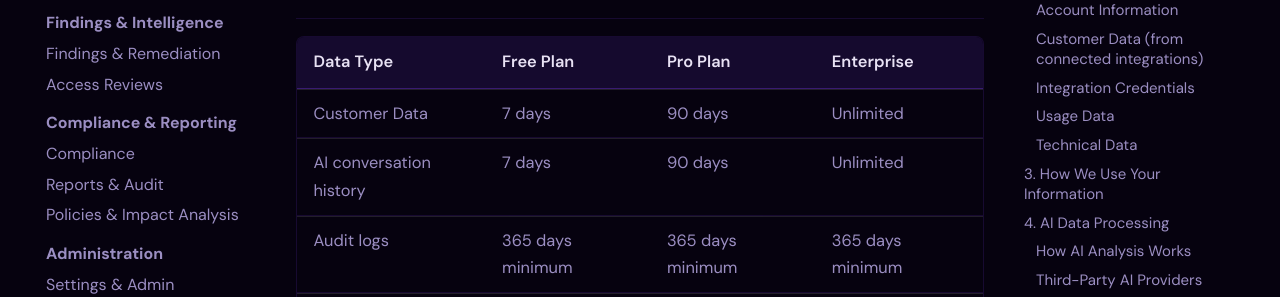
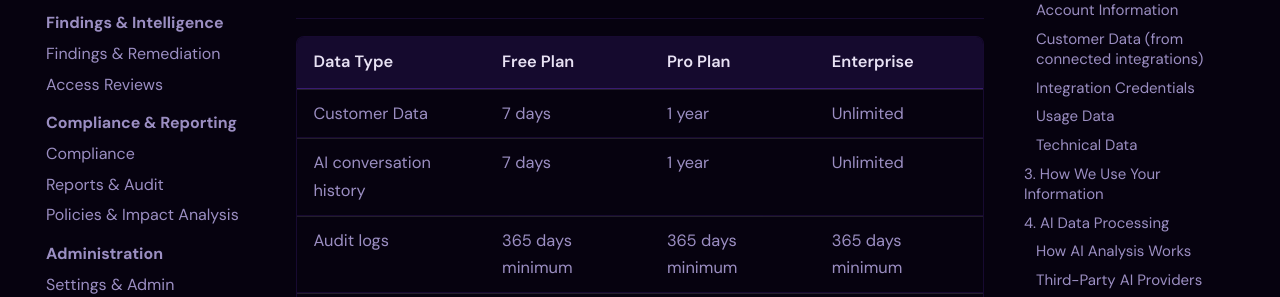
Before and after one commit to tori-mf13/thalian-docs, an MkDocs documentation site: the page built from docs/privacy-policy.md, in a window 1280 px wide and 900 px high, scrolled down 3505 px. Shown: the part 157-454 px from the top of the window. Built offline with MkDocs 1.6.1 and Material for MkDocs 9.7.7, drawn with Linux system fonts in a browser that asks for light colours.

Commit message:
docs: update Pro data retention from 90 days to 1 year
Co-Authored-By: Claude Sonnet 4.6 <noreply@anthropic.com>

```diff
--- a/docs/privacy-policy.md
+++ b/docs/privacy-policy.md
@@ -101,8 +101,8 @@ For a detailed breakdown of what data enters AI prompts, what is excluded, human
 
 | Data Type | Free Plan | Pro Plan | Enterprise |
 |---|---|---|---|
-| Customer Data | 7 days | 90 days | Unlimited |
-| AI conversation history | 7 days | 90 days | Unlimited |
+| Customer Data | 7 days | 1 year | Unlimited |
+| AI conversation history | 7 days | 1 year | Unlimited |
 | Audit logs | 365 days minimum | 365 days minimum | 365 days minimum |
 | Account information | Duration of account | Duration of account | Duration of account |
 
```
Also changed, not shown: docs/ai-transparency.md (+1 -1 lines), docs/settings-and-admin.md (+2 -2 lines).
